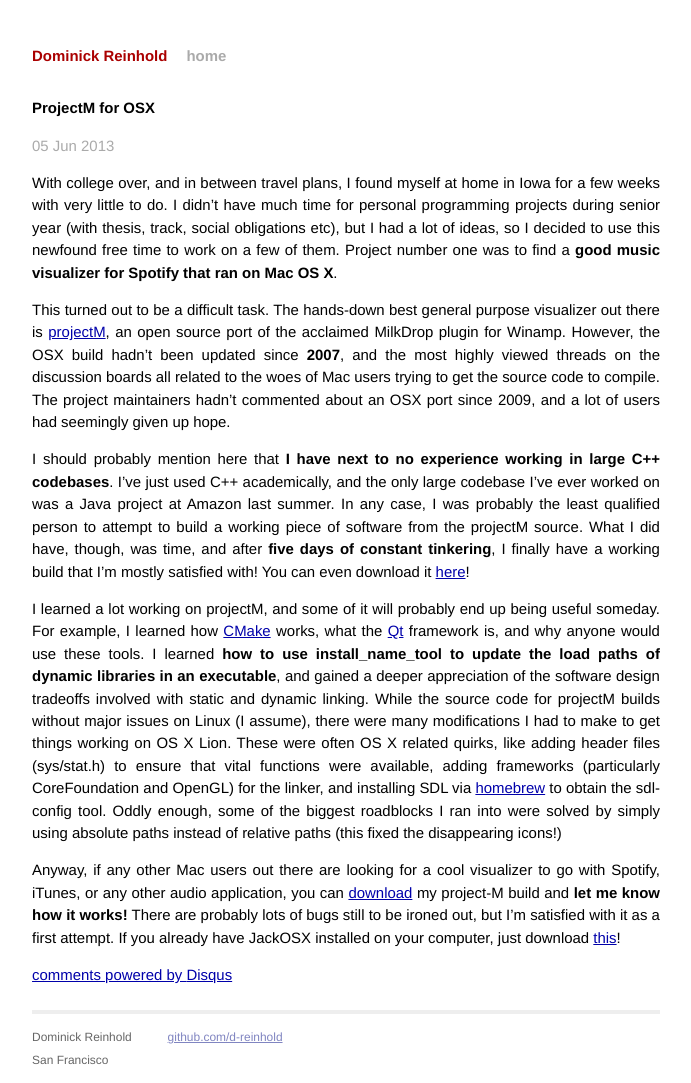
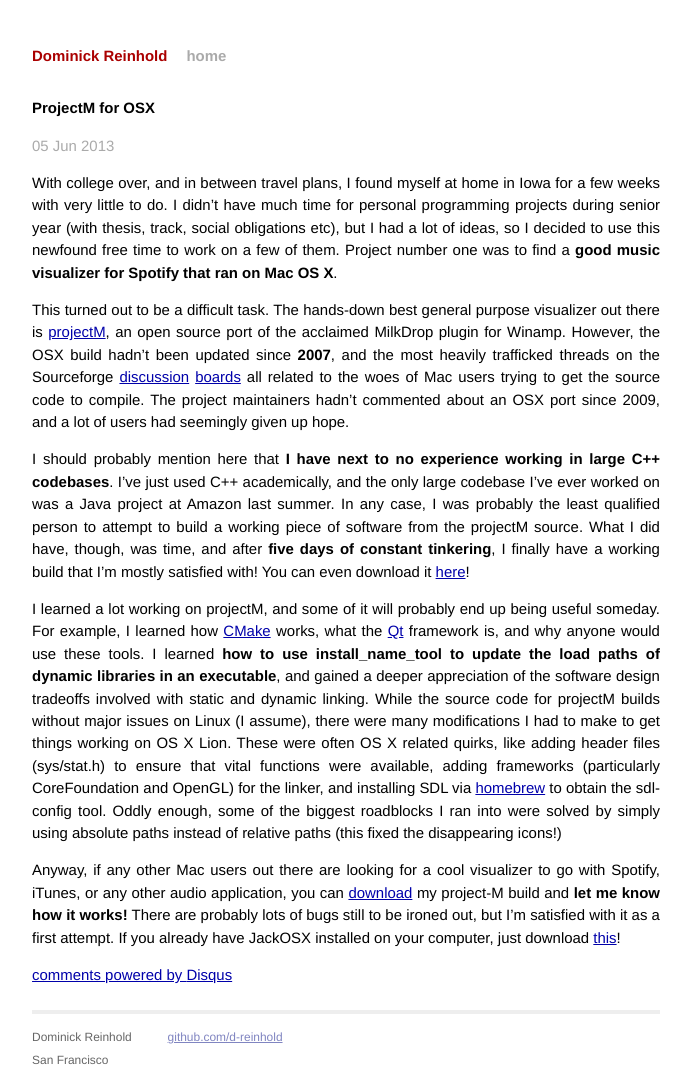
Before and after one commit to d-reinhold/d-reinhold.github.io, a Jekyll site: the page built from _posts/2013-06-05-projectM-for-OSX.markdown, in a window 1280 px wide. Shown: the whole page, without its empty margins (294-985 px from the left). Built offline with Jekyll 4.4.1, drawn with Linux system fonts in a browser that asks for light colours; comment, search, counter and statistics services are not loaded.

Commit message:
Added updated projectM post

```diff
--- a/_posts/2013-06-05-projectM-for-OSX.markdown
+++ b/_posts/2013-06-05-projectM-for-OSX.markdown
@@ -7,7 +7,7 @@
 
 With college over, and in between travel plans, I found myself at home in Iowa for a few weeks with very little to do. I didn't have much time for personal programming projects during senior year (with thesis, track, social obligations etc), but I had a lot of ideas, so I decided to use this newfound free time to work on a few of them. Project number one was to find a __good music visualizer for Spotify that ran on Mac OS X__.
 
-This turned out to be a difficult task. The hands-down best general purpose visualizer out there is [projectM](https://sourceforge.net/p/projectm), an open source port of the acclaimed MilkDrop plugin for Winamp. However, the OSX build hadn't been updated since __2007__, and the most highly viewed threads on the discussion boards all related to the woes of Mac users trying to get the source code to compile. The project maintainers hadn't commented about an OSX port since 2009, and a lot of users had seemingly given up hope.
+This turned out to be a difficult task. The hands-down best general purpose visualizer out there is [projectM](https://sourceforge.net/p/projectm), an open source port of the acclaimed MilkDrop plugin for Winamp. However, the OSX build hadn't been updated since __2007__, and the most heavily trafficked threads on the Sourceforge [discussion](https://sourceforge.net/p/projectm/discussion/358773/thread/54d2f3b3) [boards](https://sourceforge.net/p/projectm/discussion/358774/thread/064dc8cd) all related to the woes of Mac users trying to get the source code to compile. The project maintainers hadn't commented about an OSX port since 2009, and a lot of users had seemingly given up hope.
 
 I should probably mention here that __I have next to no experience working in large C++ codebases__. I've just used C++ academically, and the only large codebase I've ever worked on was a Java project at Amazon last summer. In any case, I was probably the least qualified person to attempt to build a working piece of software from the projectM source. What I did have, though, was time, and after __five days of constant tinkering__, I finally have a working build that I'm mostly satisfied with! You can even download it [here](https://dl.dropboxusercontent.com/u/46809629/Code/ProjectM/1.0/projectM-jackOSX.dmg)!
 
```
